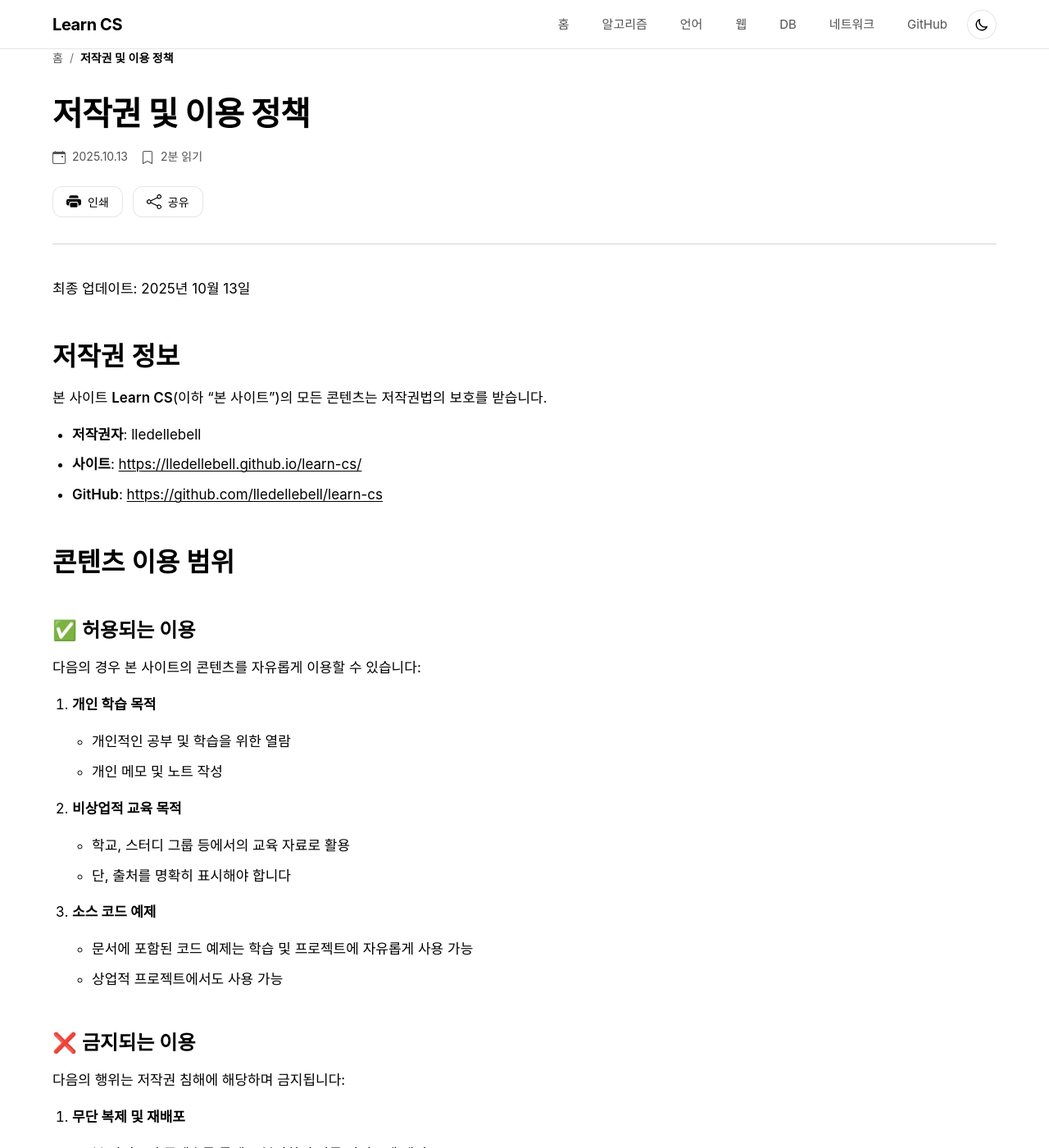
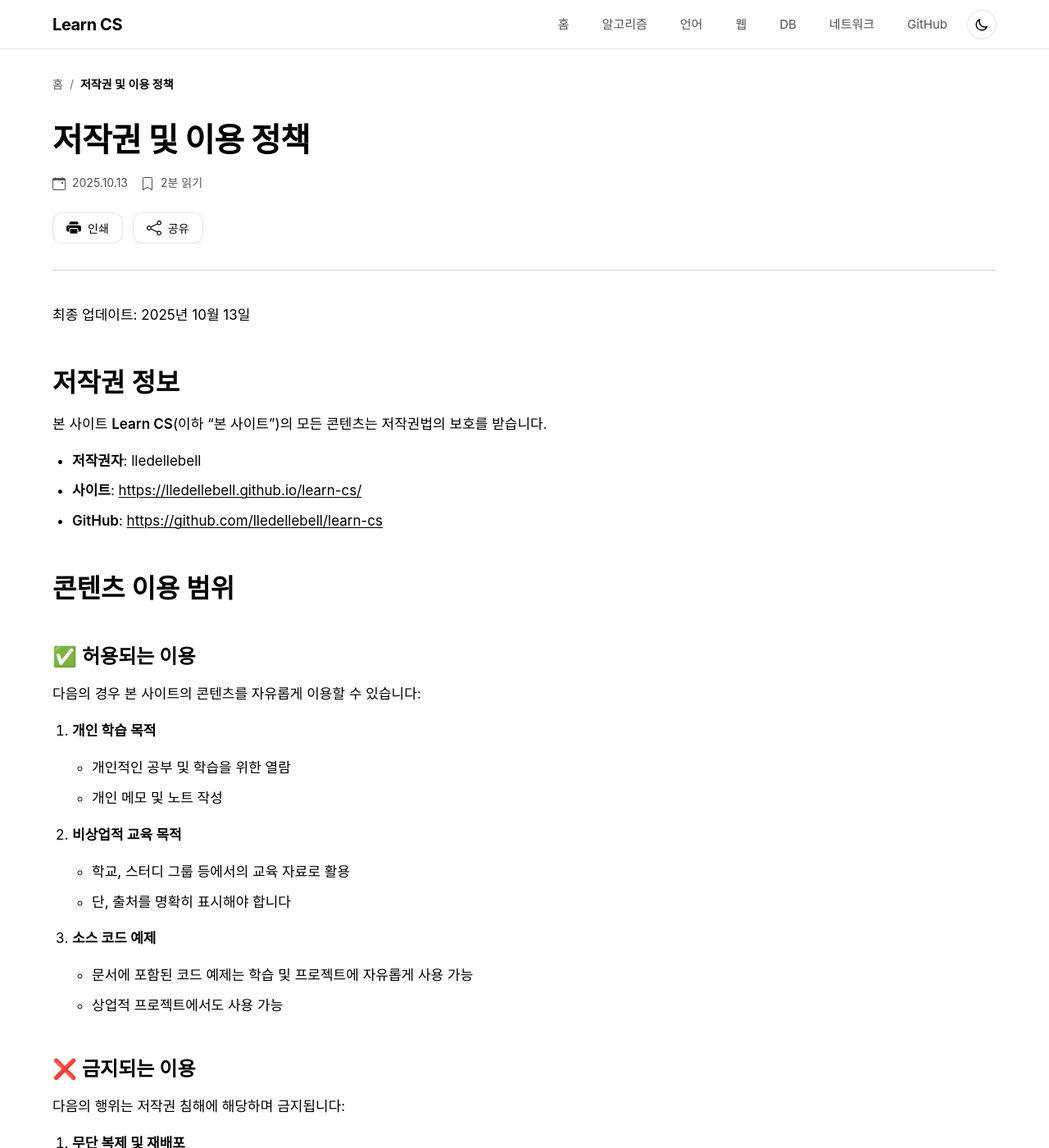
Before and after one commit to lledellebell/learn-cs, a Jekyll site: the page built from copyright.md, in a window 1280 px wide and 1400 px high. Shown: the whole window at 82% size. Built offline with Jekyll 4.4.1, drawn with Linux system fonts in a browser that asks for light colours; some web fonts are replaced; comment, search, counter and statistics services are not loaded.

Commit message:
style: Breadcrumb 여백 추가

```diff
--- a/assets/css/custom.css
+++ b/assets/css/custom.css
@@ -1244,6 +1244,7 @@
 
 /* Breadcrumb */
 .breadcrumb {
+  margin-top: var(--space-8);
   margin-bottom: var(--space-8);
 }
 
```
